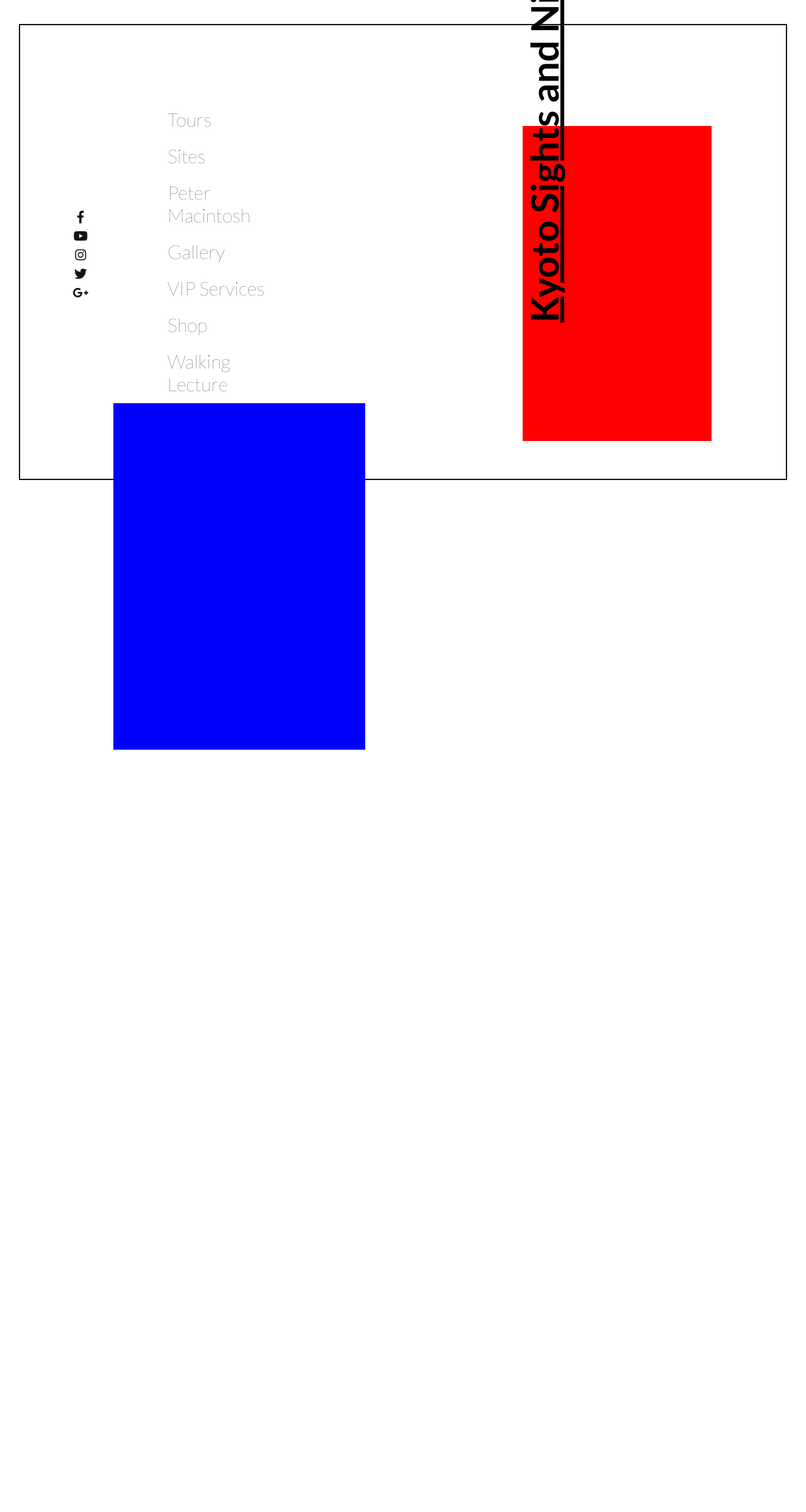
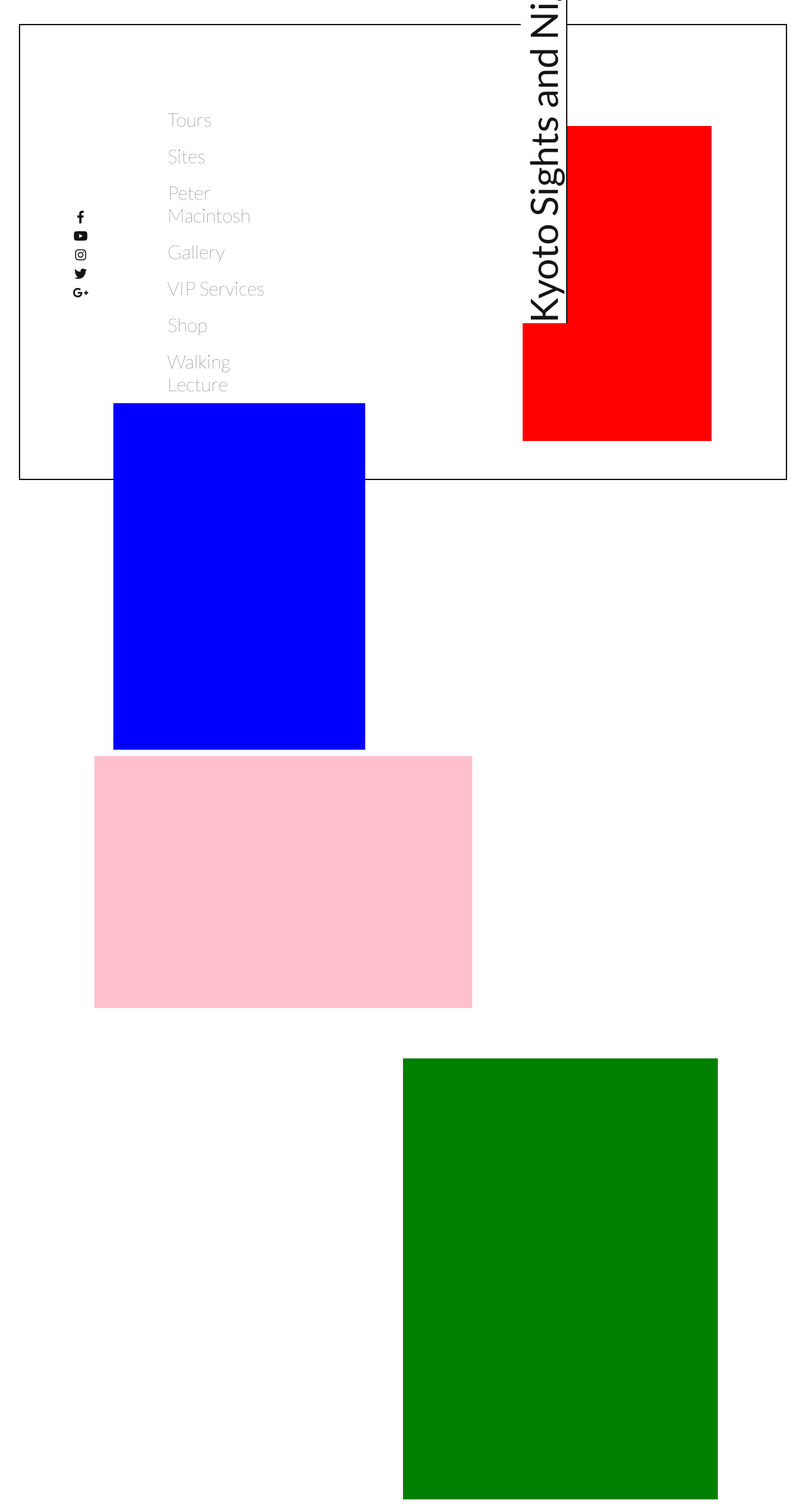
Before and after one commit to ShinnoT/peter-mockup, a React (Create React App) app: page / in a window 1280 px wide. Shown: the whole page at 63% size. Built offline with nearby package versions, Linux system fonts and the light colour scheme.

Commit message:
images added and title background color white and borderbottom

```diff
--- a/src/App.js
+++ b/src/App.js
@@ -54,6 +54,8 @@ class App extends Component {
         <div className="random-images">
           <div className="first-image" />
           <div className="second-image" />
+          <div className="third-image" />
+          <div className="fourth-image" />
         </div>
       </div>
     );
--- a/src/style/App.css
+++ b/src/style/App.css
@@ -62,8 +62,10 @@
       .App .top .title p {
         transform: rotate(-90deg);
         font-size: 60px;
-        font-weight: bold;
-        text-decoration: underline; }
+        font-weight: thin;
+        color: #141414;
+        border-bottom: 2px solid #141414;
+        background-color: white; }
   .App .random-images {
     width: 100%;
     height: 300vh;
@@ -86,3 +88,17 @@
       position: absolute;
       top: 80vh;
       right: 700px; }
+    .App .random-images .third-image {
+      background-color: pink;
+      width: 600px;
+      height: 400px;
+      position: absolute;
+      top: 150vh;
+      left: 150px; }
+    .App .random-images .fourth-image {
+      background-color: green;
+      width: 500px;
+      height: 700px;
+      position: absolute;
+      top: 210vh;
+      left: 50%; }
--- a/src/style/App.scss
+++ b/src/style/App.scss
@@ -78,8 +78,11 @@
         // top: 70px;
         // transform-origin: left top 50px;
         font-size: 60px;
-        font-weight: bold;
-        text-decoration: underline;
+        font-weight: thin;
+        color: #141414;
+        // text-decoration: underline;
+        border-bottom: 2px solid #141414;
+        background-color: white;
       }
     }
   }
@@ -108,5 +111,21 @@
       top: 80vh;
       right: 700px;
     }
+    .third-image {
+      background-color: pink;
+      width: 600px;
+      height: 400px;
+      position: absolute;
+      top: 150vh;
+      left: 150px;
+    }
+    .fourth-image {
+      background-color: green;
+      width: 500px;
+      height: 700px;
+      position: absolute;
+      top: 210vh;
+      left: 50%;
+    }
   }
 }
```
